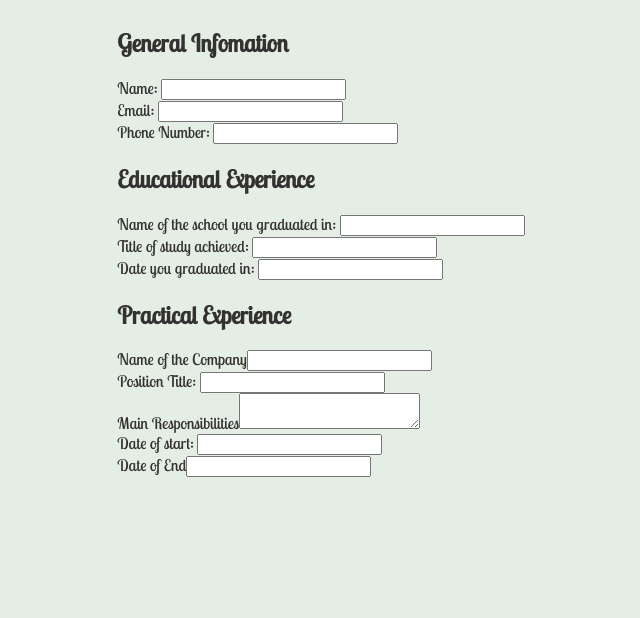
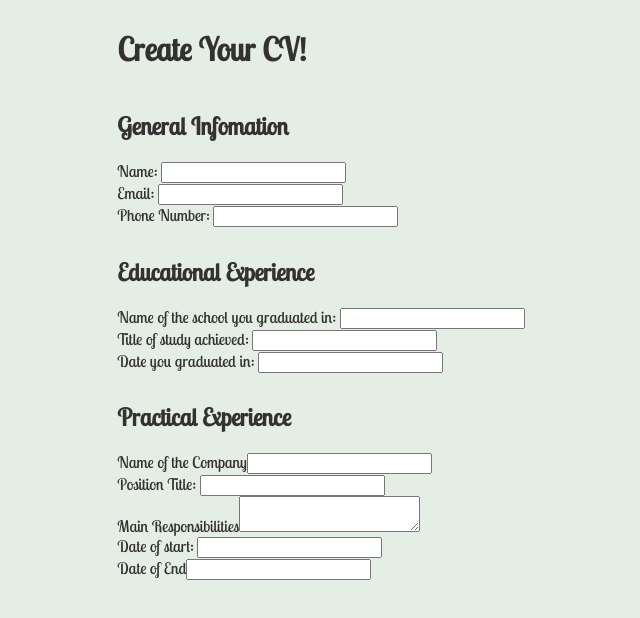
Before and after one commit to Vincde/Project-CV-Application, a React (Vite) app: page / in a window 1280 px wide. Shown: the top 618 px of the page, without its empty margins (319-959 px from the left). Built offline with nearby package versions, Linux system fonts and the light colour scheme.

Commit message:
Fix margin values + add h1 title for App.jsx

```diff
--- a/src/App.css
+++ b/src/App.css
@@ -4,6 +4,7 @@
    align-items: left;
 }
 
-section{
-    margin-top:0 auto;
+
+.main_container section{
+    margin: 0 0 10px 0px;
 }
--- a/src/App.jsx
+++ b/src/App.jsx
@@ -20,6 +20,7 @@ function App() {
 
   return(
     <div className='main_container'>
+    <h1>Create Your CV!</h1>
     <GeneralInfo
       generalInfo={generalInfo}
       onChange={createChangeHandler(setGeneralInfo)}
```
